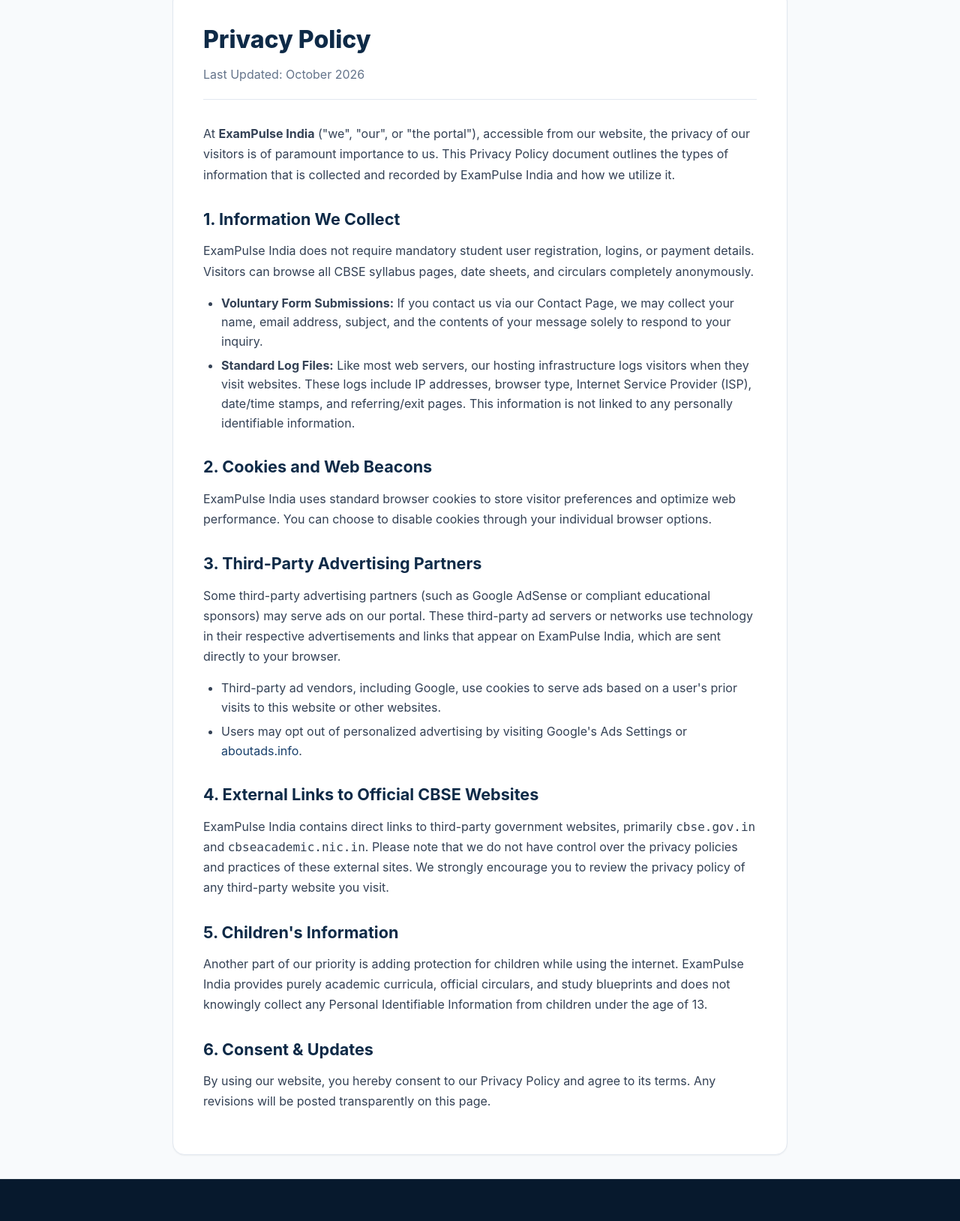
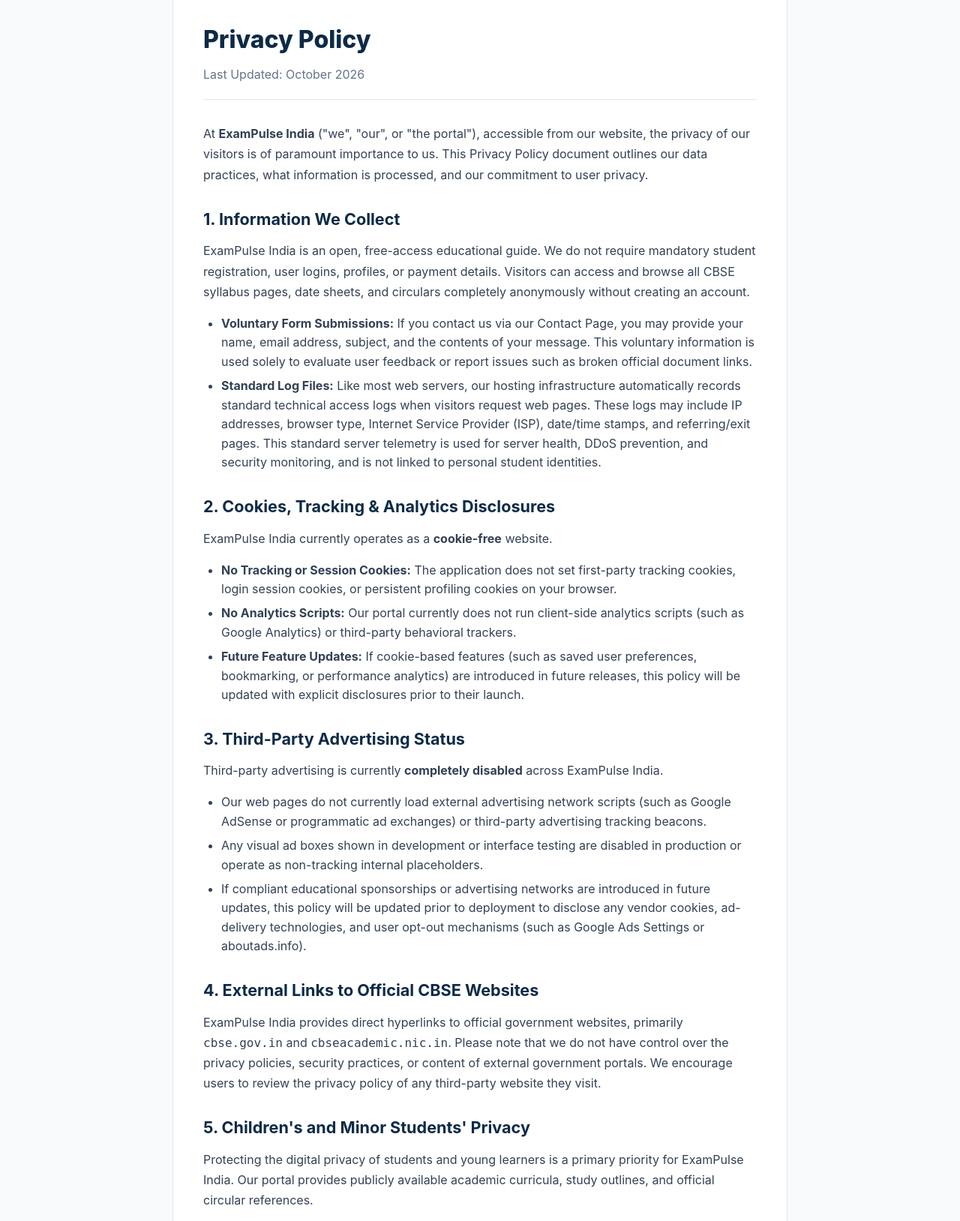
Before and after one commit to lakshya-aaa/StudySignal, a Flask app: page /privacy-policy in a window 1280 px wide. Shown: the part 282-1910 px from the top of the page at 75% size. Run offline with Flask 3, Linux system fonts and the light colour scheme.

Commit message:
Improve privacy and transparency disclosures

```diff
--- a/templates/about.html
+++ b/templates/about.html
@@ -3,7 +3,7 @@
 {% block title %}About Us - ExamPulse India{% endblock %}
 
 {% block meta_description %}
-Learn about ExamPulse India: an independent, non-commercial education information portal dedicated to making verified CBSE curriculum and exam updates accessible to Indian students and educators.
+Learn about ExamPulse India: an independent, free-access educational information portal dedicated to making verified CBSE curriculum and exam updates accessible to Indian students and educators.
 {% endblock %}
 
 {% block content %}
@@ -47,7 +47,7 @@ Learn about ExamPulse India: an independent, non-commercial education informatio
         ExamPulse India is an independent educational portal operated independently by educators and software engineers. We are <strong>NOT</strong> affiliated with, associated with, authorized by, endorsed by, or in any way officially connected with the Central Board of Secondary Education (CBSE), the Ministry of Education, or the Government of India.
       </div>
 
-      <h2>3. Non-Commercial & Accessible Approach</h2>
+      <h2>3. Independent, Free-Access Approach</h2>
       <p>
         We believe foundational education information must remain completely free and lightweight. ExamPulse India is built using zero-dependency, ultra-fast web standards that load seamlessly on both affordable mobile devices and rural broadband connections across India.
       </p>
--- a/templates/disclaimer.html
+++ b/templates/disclaimer.html
@@ -31,7 +31,7 @@ Official disclaimer of ExamPulse India: an independent educational portal not af
           Strict Non-Affiliation Declaration
         </h3>
         <p style="color: #78350f; font-size: 0.9375rem; line-height: 1.6;">
-          <strong>ExamPulse India is an independent, non-commercial educational information website.</strong> ExamPulse India is <u>NOT</u> associated, affiliated, endorsed, certified, or sponsored by the <strong>Central Board of Secondary Education (CBSE)</strong>, the <strong>Ministry of Education (Shiksha Mantralaya)</strong>, or any other Government of India department or agency.
+          <strong>ExamPulse India is an independent, free-access educational information portal.</strong> ExamPulse India is <u>NOT</u> associated, affiliated, endorsed, certified, or sponsored by the <strong>Central Board of Secondary Education (CBSE)</strong>, the <strong>Ministry of Education (Shiksha Mantralaya)</strong>, or any other Government of India department or agency.
         </p>
       </div>
 
@@ -91,7 +91,7 @@ Official disclaimer of ExamPulse India: an independent educational portal not af
 
       <h2>5. Intellectual Property & Trademarks</h2>
       <p>
-        The terms "CBSE", "Central Board of Secondary Education", CBSE logo, and names of official publications are used on this portal strictly in a nominative, descriptive, and non-commercial educational capacity. All statutory copyrights and trademarks belong exclusively to their respective government bodies.
+        The terms "CBSE", "Central Board of Secondary Education", CBSE logo, and names of official publications are used on this portal strictly in a nominative, descriptive, and educational capacity. All statutory copyrights and trademarks belong exclusively to their respective government bodies.
       </p>
 
       <div style="margin-top: 2rem;">
--- a/templates/privacy.html
+++ b/templates/privacy.html
@@ -3,7 +3,7 @@
 {% block title %}Privacy Policy - ExamPulse India{% endblock %}
 
 {% block meta_description %}
-Privacy Policy of ExamPulse India explaining data collection, analytics usage, cookie policy, and third-party advertising disclosures.
+Privacy Policy of ExamPulse India explaining our cookie-free status, data handling practices, advertising disclosures, and visitor privacy protections.
 {% endblock %}
 
 {% block content %}
@@ -19,45 +19,60 @@ Privacy Policy of ExamPulse India explaining data collection, analytics usage, c
 
     <div class="static-content">
       <p>
-        At <strong>ExamPulse India</strong> ("we", "our", or "the portal"), accessible from our website, the privacy of our visitors is of paramount importance to us. This Privacy Policy document outlines the types of information that is collected and recorded by ExamPulse India and how we utilize it.
+        At <strong>ExamPulse India</strong> ("we", "our", or "the portal"), accessible from our website, the privacy of our visitors is of paramount importance to us. This Privacy Policy document outlines our data practices, what information is processed, and our commitment to user privacy.
       </p>
 
       <h2>1. Information We Collect</h2>
       <p>
-        ExamPulse India does not require mandatory student user registration, logins, or payment details. Visitors can browse all CBSE syllabus pages, date sheets, and circulars completely anonymously.
+        ExamPulse India is an open, free-access educational guide. We do not require mandatory student registration, user logins, profiles, or payment details. Visitors can access and browse all CBSE syllabus pages, date sheets, and circulars completely anonymously without creating an account.
       </p>
       <ul>
-        <li><strong>Voluntary Form Submissions:</strong> If you contact us via our Contact Page, we may collect your name, email address, subject, and the contents of your message solely to respond to your inquiry.</li>
-        <li><strong>Standard Log Files:</strong> Like most web servers, our hosting infrastructure logs visitors when they visit websites. These logs include IP addresses, browser type, Internet Service Provider (ISP), date/time stamps, and referring/exit pages. This information is not linked to any personally identifiable information.</li>
+        <li><strong>Voluntary Form Submissions:</strong> If you contact us via our Contact Page, you may provide your name, email address, subject, and the contents of your message. This voluntary information is used solely to evaluate user feedback or report issues such as broken official document links.</li>
+        <li><strong>Standard Log Files:</strong> Like most web servers, our hosting infrastructure automatically records standard technical access logs when visitors request web pages. These logs may include IP addresses, browser type, Internet Service Provider (ISP), date/time stamps, and referring/exit pages. This standard server telemetry is used for server health, DDoS prevention, and security monitoring, and is not linked to personal student identities.</li>
       </ul>
 
-      <h2>2. Cookies and Web Beacons</h2>
+      <h2>2. Cookies, Tracking & Analytics Disclosures</h2>
       <p>
-        ExamPulse India uses standard browser cookies to store visitor preferences and optimize web performance. You can choose to disable cookies through your individual browser options.
-      </p>
-
-      <h2>3. Third-Party Advertising Partners</h2>
-      <p>
-        Some third-party advertising partners (such as Google AdSense or compliant educational sponsors) may serve ads on our portal. These third-party ad servers or networks use technology in their respective advertisements and links that appear on ExamPulse India, which are sent directly to your browser.
+        ExamPulse India currently operates as a <strong>cookie-free</strong> website.
       </p>
       <ul>
-        <li>Third-party ad vendors, including Google, use cookies to serve ads based on a user's prior visits to this website or other websites.</li>
-        <li>Users may opt out of personalized advertising by visiting Google's Ads Settings or <a href="https://www.aboutads.info" target="_blank" rel="noopener noreferrer">aboutads.info</a>.</li>
+        <li><strong>No Tracking or Session Cookies:</strong> The application does not set first-party tracking cookies, login session cookies, or persistent profiling cookies on your browser.</li>
+        <li><strong>No Analytics Scripts:</strong> Our portal currently does not run client-side analytics scripts (such as Google Analytics) or third-party behavioral trackers.</li>
+        <li><strong>Future Feature Updates:</strong> If cookie-based features (such as saved user preferences, bookmarking, or performance analytics) are introduced in future releases, this policy will be updated with explicit disclosures prior to their launch.</li>
+      </ul>
+
+      <h2>3. Third-Party Advertising Status</h2>
+      <p>
+        Third-party advertising is currently <strong>completely disabled</strong> across ExamPulse India.
+      </p>
+      <ul>
+        <li>Our web pages do not currently load external advertising network scripts (such as Google AdSense or programmatic ad exchanges) or third-party advertising tracking beacons.</li>
+        <li>Any visual ad boxes shown in development or interface testing are disabled in production or operate as non-tracking internal placeholders.</li>
+        <li>If compliant educational sponsorships or advertising networks are introduced in future updates, this policy will be updated prior to deployment to disclose any vendor cookies, ad-delivery technologies, and user opt-out mechanisms (such as Google Ads Settings or aboutads.info).</li>
       </ul>
 
       <h2>4. External Links to Official CBSE Websites</h2>
       <p>
-        ExamPulse India contains direct links to third-party government websites, primarily <code>cbse.gov.in</code> and <code>cbseacademic.nic.in</code>. Please note that we do not have control over the privacy policies and practices of these external sites. We strongly encourage you to review the privacy policy of any third-party website you visit.
+        ExamPulse India provides direct hyperlinks to official government websites, primarily <code>cbse.gov.in</code> and <code>cbseacademic.nic.in</code>. Please note that we do not have control over the privacy policies, security practices, or content of external government portals. We encourage users to review the privacy policy of any third-party website they visit.
       </p>
 
-      <h2>5. Children's Information</h2>
+      <h2>5. Children's and Minor Students' Privacy</h2>
       <p>
-        Another part of our priority is adding protection for children while using the internet. ExamPulse India provides purely academic curricula, official circulars, and study blueprints and does not knowingly collect any Personal Identifiable Information from children under the age of 13.
+        Protecting the digital privacy of students and young learners is a primary priority for ExamPulse India. Our portal provides publicly available academic curricula, study outlines, and official circular references.
       </p>
+      <p>
+        ExamPulse India does not require account creation, student profiling, or commercial transactions from visitors of any age. We do not knowingly solicit or collect personal information from minors. Because our portal serves Secondary (Class 10) and Senior Secondary (Class 12) students—many of whom are under eighteen years of age—we encourage parents, guardians, and educators to guide and monitor student online activities.
+      </p>
+      <p>
+        If you are a parent or guardian and believe that a student under your care has submitted personal data through our feedback form without guidance, please notify us through our <a href="/contact">Contact Page</a> so we can take steps to remove any submitted information.
+      </p>
+      <div class="alert-box" style="background: #f8fafc; border-left: 4px solid #64748b; font-size: 0.875rem; margin-top: 1rem;">
+        <strong>Statutory Notice:</strong> Data privacy standards concerning minors in India are governed by applicable national legislation, including the Digital Personal Data Protection Act, 2023. Definitive regulatory rules and compliance guidance remain subject to forthcoming government notification and independent legal counsel.
+      </div>
 
-      <h2>6. Consent & Updates</h2>
+      <h2>6. Privacy Inquiries & Policy Updates</h2>
       <p>
-        By using our website, you hereby consent to our Privacy Policy and agree to its terms. Any revisions will be posted transparently on this page.
+        ExamPulse India is committed to ongoing transparency. Any revisions to this Privacy Policy will be posted directly on this page with an updated revision date. For privacy-related inquiries or feedback, please reach out via our <a href="/contact">Contact Page</a>.
       </p>
     </div>
   </div>
```
Also changed, not shown: test_app.py (+44 -1 lines).
